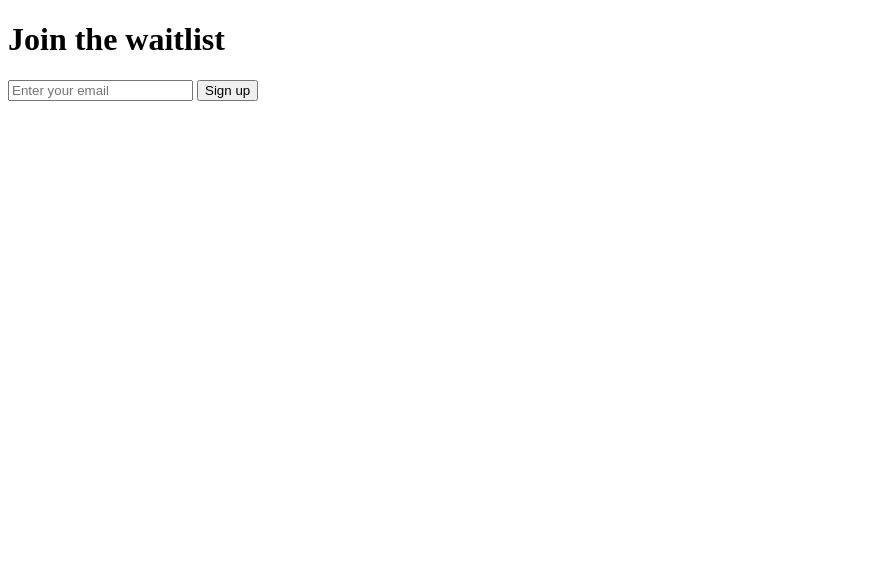
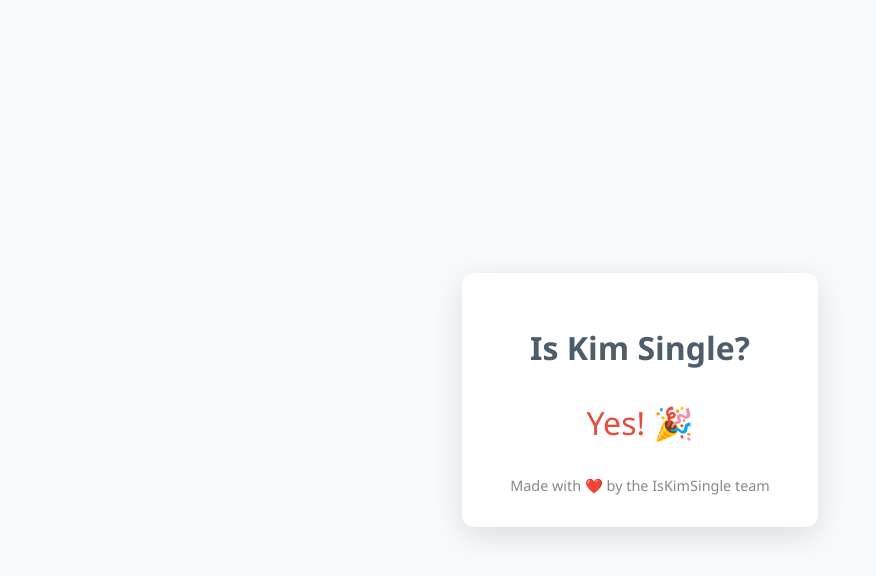
Before and after one commit to KallistasPersonalRepos/IsKimSingle, a plain HTML site: page index.html in a window 1280 px wide. Shown: the whole page, without its empty margins (0-876 px from the left). Drawn offline with Linux system fonts and the light colour scheme.

Commit message:
Update index.html
Signed-off-by: KallistasPersonalRepos <kallista.komdeur@outlook.com>

```diff
--- a/index.html
+++ b/index.html
@@ -1,30 +1,61 @@
 <!DOCTYPE html>
 <html lang="en">
 <head>
-  <meta charset="UTF-8">
-  <meta name="viewport" content="width=device-width, initial-scale=1.0">
-  <title>Waitlist</title>
+    <meta charset="UTF-8">
+    <title>Is Kim Single?</title>
+    <meta name="viewport" content="width=device-width, initial-scale=1.0">
+    <style>
+        body {
+            font-family: 'Segoe UI', Arial, sans-serif;
+            background: #f9fafc;
+            display: flex;
+            flex-direction: column;
+            align-items: center;
+            justify-content: center;
+            min-height: 100vh;
+            margin: 0;
+        }
+        .container {
+            background: #fff;
+            padding: 2rem 3rem;
+            border-radius: 12px;
+            box-shadow: 0 8px 32px rgba(0,0,0,0.12);
+            text-align: center;
+        }
+        h1 {
+            color: #4e5d6c;
+            margin-bottom: 0.5em;
+        }
+        .answer {
+            font-size: 2rem;
+            color: #e74c3c;
+            margin: 1em 0;
+        }
+        .footer {
+            margin-top: 2em;
+            color: #888;
+            font-size: 0.9em;
+        }
+        @media (max-width: 600px) {
+            .container {
+                padding: 1rem 1.2rem;
+            }
+        }
+    </style>
 </head>
 <body>
-  <h1>Join the waitlist</h1>
-  <form id="waitlist-form">
-    <input type="email" name="email" placeholder="Enter your email" required>
-    <button type="submit">Sign up</button>
-  </form>
-  <p id="message"></p>
-
-  <script>
-    document.getElementById("waitlist-form").addEventListener("submit", async (e) => {
-      e.preventDefault();
-      const email = e.target.email.value;
-      const res = await fetch("https://your-backend.onrender.com/signup", {
-        method: "POST",
-        headers: { "Content-Type": "application/json" },
-        body: JSON.stringify({ email }),
-      });
-      const msg = await res.text();
-      document.getElementById("message").innerText = msg;
-    });
-  </script>
+    <div class="container">
+        <h1>Is Kim Single?</h1>
+        <div class="answer" id="kim-status">🤔 Loading...</div>
+        <div class="footer">
+            <span>Made with ❤️ by the IsKimSingle team</span>
+        </div>
+    </div>
+    <script>
+        // Example: Simulate status fetch (replace with real API if available)
+        setTimeout(() => {
+            document.getElementById('kim-status').textContent = "Yes! 🎉";
+        }, 900);
+    </script>
 </body>
 </html>
```
